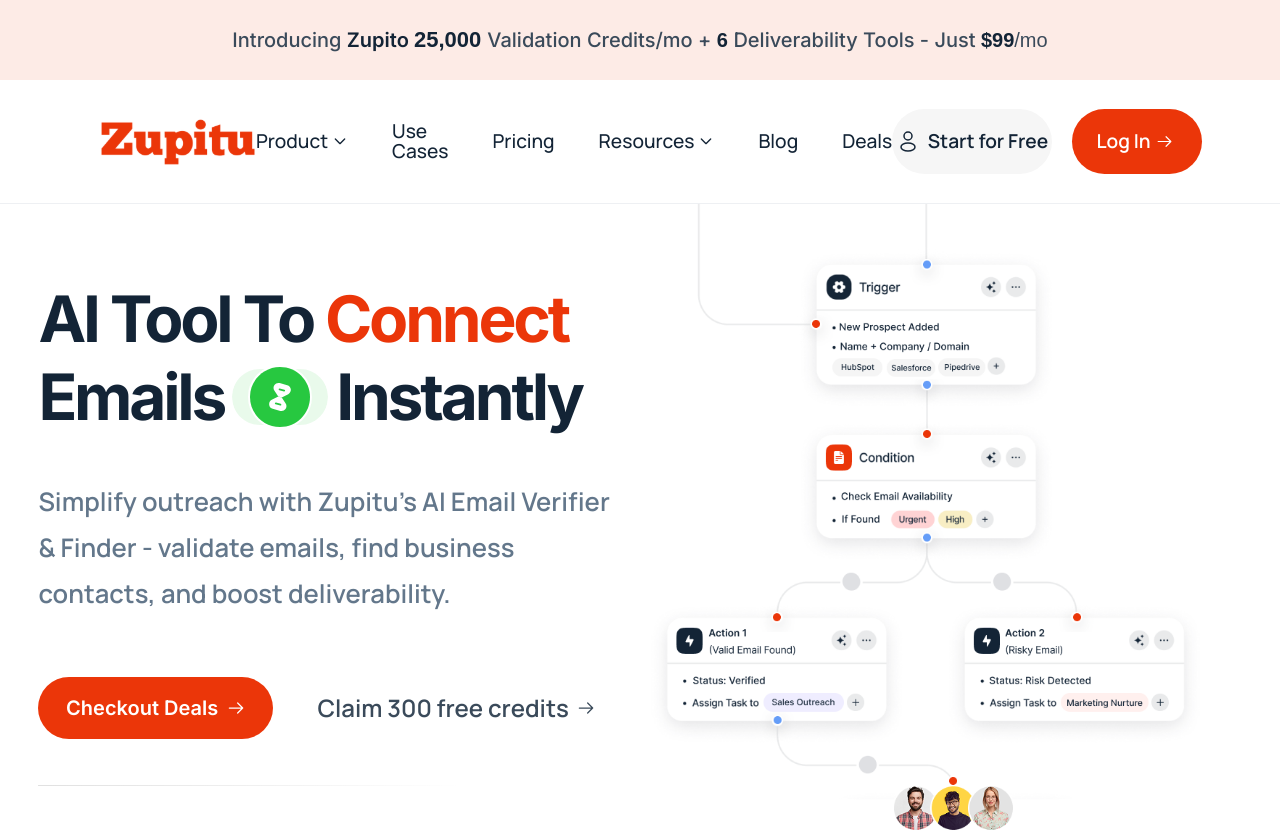
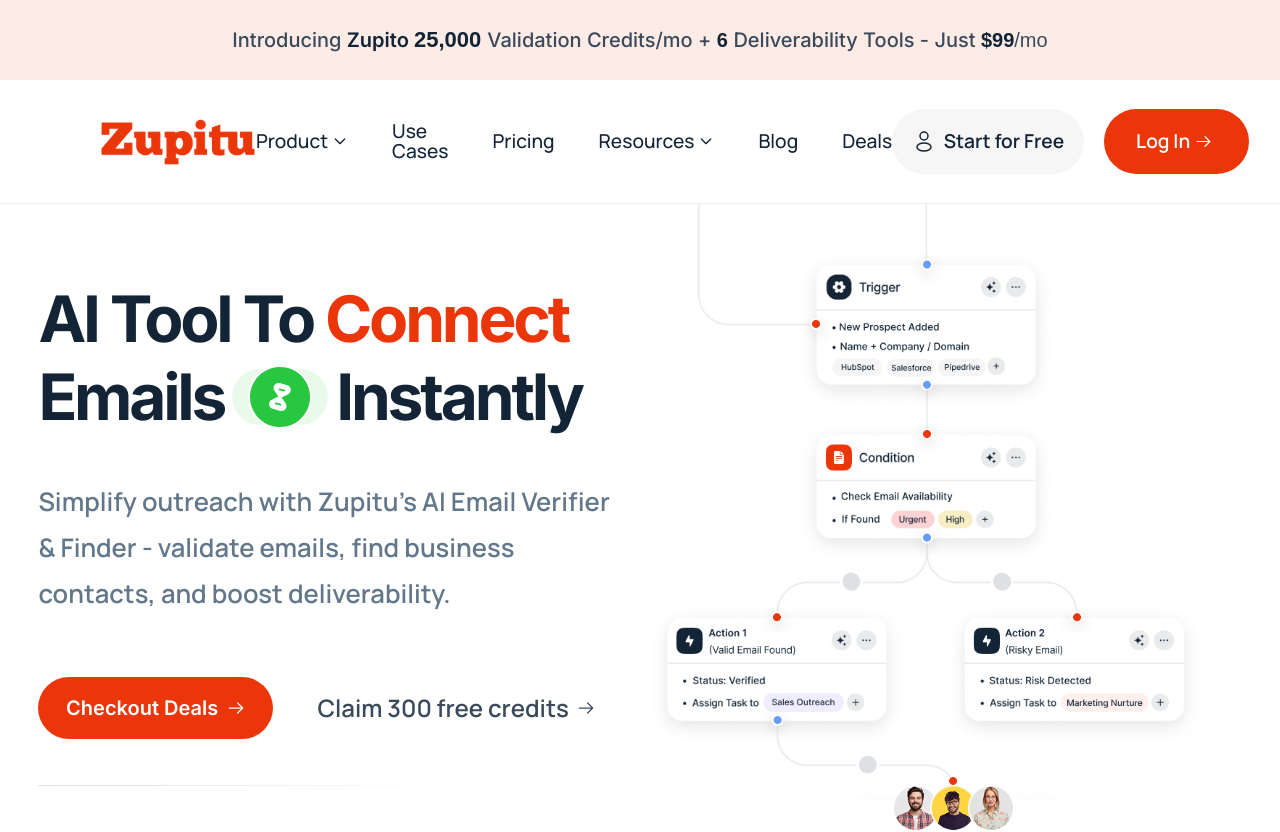
Before and after one commit to itfuturzMaharshi/zupito_website, a React (Vite) app: page /pricing in a window 1280 px wide. Shown: the top 832 px of the page. Built offline with nearby package versions, Linux system fonts and the light colour scheme.

Commit message:
set header button

```diff
--- a/src/components/dummy-1/DummyHeader.jsx
+++ b/src/components/dummy-1/DummyHeader.jsx
@@ -282,7 +282,7 @@
             <button
               className="flex items-center justify-center transition-colors bg-[#F6F6F6] hover:bg-[#EEEEEE]"
               style={{
-                width: "clamp(160px, 12vw, 213px)",
+                // width: "clamp(160px, 12vw, 213px)",
                 height: "65px",
                 gap: "7.5px",
                 borderRadius: "40px",
@@ -313,7 +313,7 @@
             <button
               className="flex items-center justify-center transition-colors bg-[#EB3609] hover:bg-[#D32F08]"
               style={{
-                width: "clamp(130px, 10vw, 178px)",
+                // width: "clamp(130px, 10vw, 178px)",
                 height: "65px",
                 borderRadius: "50px",
                 padding: "clamp(10px, 1.2vw, 12px) clamp(24px, 2.5vw, 32.25px)",
```
